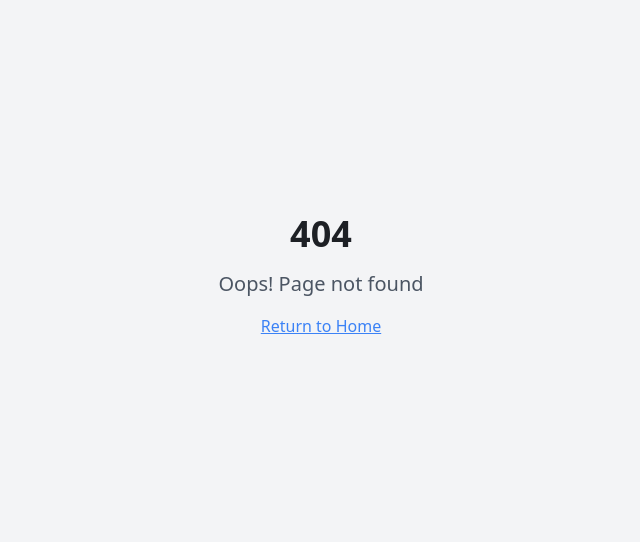
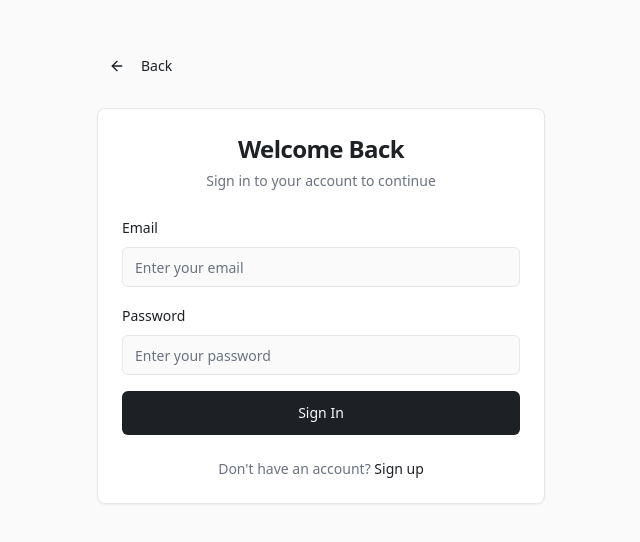
Before and after one commit to thilakrathan/SIH, a React (Vite) app: page /login in a window 1280 px wide. Before the commit this address had no page. Shown: the part 124-666 px from the top of the page, without its empty margins (319-959 px from the left). Built offline with nearby package versions, Linux system fonts and the light colour scheme.

Commit message:
Build the project

```diff
--- a/src/App.tsx
+++ b/src/App.tsx
@@ -4,6 +4,7 @@ import { TooltipProvider } from "@/components/ui/tooltip";
 import { QueryClient, QueryClientProvider } from "@tanstack/react-query";
 import { BrowserRouter, Routes, Route } from "react-router-dom";
 import Index from "./pages/Index";
+import Login from "./pages/Login";
 import NotFound from "./pages/NotFound";
 
 const queryClient = new QueryClient();
@@ -16,6 +17,7 @@ const App = () => (
       <BrowserRouter>
         <Routes>
           <Route path="/" element={<Index />} />
+          <Route path="/login" element={<Login />} />
           {/* ADD ALL CUSTOM ROUTES ABOVE THE CATCH-ALL "*" ROUTE */}
           <Route path="*" element={<NotFound />} />
         </Routes>
--- a/src/pages/Index.tsx
+++ b/src/pages/Index.tsx
@@ -1,5 +1,6 @@
 import { useState, useCallback } from "react";
 import { Button } from "@/components/ui/button";
+import { Link } from "react-router-dom";
 import { FileUploadZone } from "@/components/FileUploadZone";
 import { FileList } from "@/components/FileList";
 import { FileData } from "@/components/FileItem";
@@ -118,8 +119,8 @@ const Index = () => {
           <Button variant="outline" size="lg">
             Back
           </Button>
-          <Button size="lg" className="px-8">
-            Next
+          <Button size="lg" className="px-8" asChild>
+            <Link to="/login">Next</Link>
           </Button>
         </div>
       </div>
--- /dev/null
+++ b/src/pages/Login.tsx
@@ -0,0 +1,87 @@
+import { useState } from "react";
+import { Link } from "react-router-dom";
+import { Button } from "@/components/ui/button";
+import { Input } from "@/components/ui/input";
+import { Label } from "@/components/ui/label";
+import { Card, CardContent, CardDescription, CardHeader, CardTitle } from "@/components/ui/card";
+import { ArrowLeft } from "lucide-react";
+import { toast } from "@/hooks/use-toast";
+
+const Login = () => {
+  const [email, setEmail] = useState("");
+  const [password, setPassword] = useState("");
+
+  const handleLogin = (e: React.FormEvent) => {
+    e.preventDefault();
+    toast({
+      title: "Login",
+      description: "Login functionality requires Supabase integration",
+    });
+  };
+
+  return (
+    <div className="min-h-screen bg-background flex items-center justify-center px-6">
+      <div className="w-full max-w-md">
+        {/* Back Button */}
+        <Button variant="ghost" size="sm" className="mb-6" asChild>
+          <Link to="/">
+            <ArrowLeft className="w-4 h-4 mr-2" />
+            Back
+          </Link>
+        </Button>
+
+        {/* Login Card */}
+        <Card>
+          <CardHeader className="text-center">
+            <CardTitle className="text-2xl font-semibold">Welcome Back</CardTitle>
+            <CardDescription>
+              Sign in to your account to continue
+            </CardDescription>
+          </CardHeader>
+          <CardContent>
+            <form onSubmit={handleLogin} className="space-y-4">
+              <div className="space-y-2">
+                <Label htmlFor="email">Email</Label>
+                <Input
+                  id="email"
+                  type="email"
+                  placeholder="Enter your email"
+                  value={email}
+                  onChange={(e) => setEmail(e.target.value)}
+                  required
+                />
+              </div>
+
+              <div className="space-y-2">
+                <Label htmlFor="password">Password</Label>
+                <Input
+                  id="password"
+                  type="password"
+                  placeholder="Enter your password"
+                  value={password}
+                  onChange={(e) => setPassword(e.target.value)}
+                  required
+                />
+              </div>
+
+              <Button type="submit" className="w-full" size="lg">
+                Sign In
+              </Button>
+            </form>
+
+            <div className="mt-6 text-center">
+              <p className="text-sm text-muted-foreground">
+                Don't have an account?{" "}
+                <Button variant="link" className="p-0 h-auto font-normal">
+                  Sign up
+                </Button>
+              </p>
+            </div>
+          </CardContent>
+        </Card>
+      </div>
+    </div>
+  );
+};
+
+export default Login;
```
